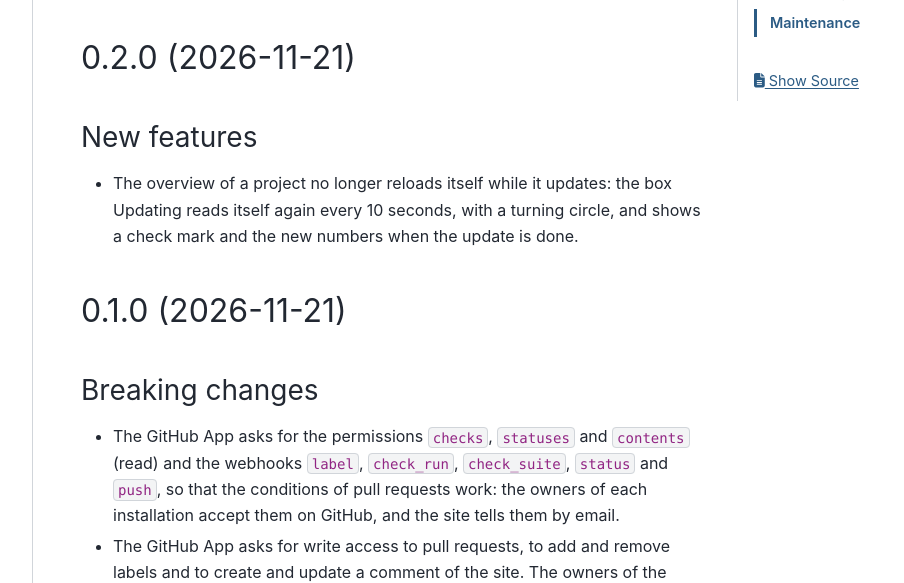
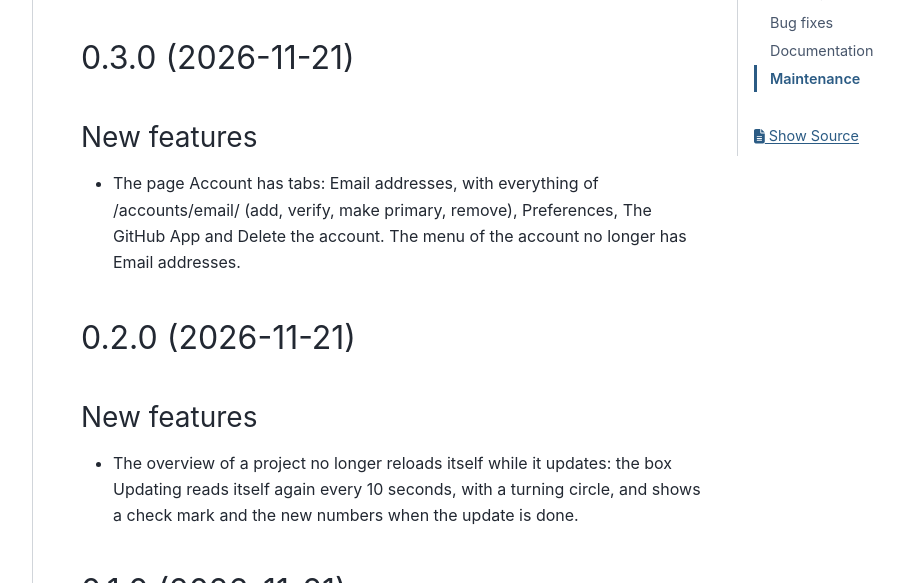
Before and after one commit to PyCalendar/dashboard.pycal.org, a Sphinx documentation site: the page built from docs/changelog.rst, in a window 1280 px wide and 900 px high, cut to the strip 317-900 px from the top of the window. Shown: the whole strip, without its empty margins (287-1191 px from the left). Built offline with Sphinx 7.4.7 and the PyData theme 0.15.4, drawn with Linux system fonts in a browser that asks for light colours; the version number could not be read and is left out; some of the changed text lies outside the part shown.

Commit message:
Release 0.3.0
Co-Authored-By: Claude Opus 5.5 <noreply@anthropic.com>

```diff
--- a/docs/changelog.rst
+++ b/docs/changelog.rst
@@ -8,6 +8,15 @@ Changelog
 .. include:: _build/unreleased.rst
 
 .. towncrier release notes start
+
+0.3.0 (2026-11-21)
+------------------
+
+New features
+~~~~~~~~~~~~
+
+- The page Account has tabs: Email addresses, with everything of /accounts/email/ (add, verify, make primary, remove), Preferences, The GitHub App and Delete the account. The menu of the account no longer has Email addresses.
+
 
 0.2.0 (2026-11-21)
 ------------------
```
Also changed, not shown: 1 other file.
